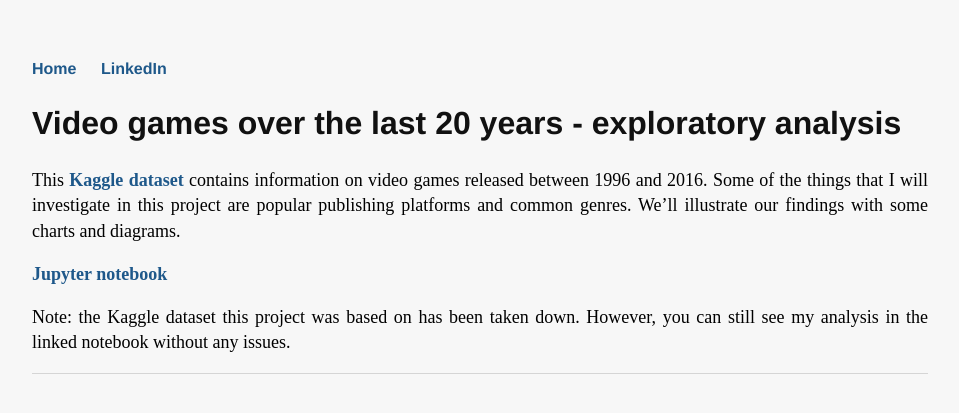
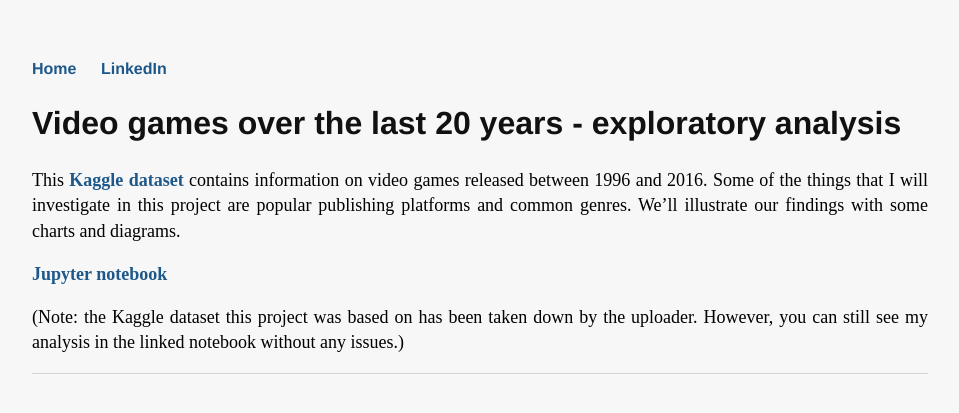
Before and after one commit to h2kh/h2kh.github.io, a Jekyll site: the page built from _posts/2019-06-06-game-analysis.md, in a window 1280 px wide. Shown: the top 413 px of the page, without its empty margins (160-1119 px from the left). Built offline with Jekyll 4.4.1, drawn with Linux system fonts in a browser that asks for light colours.

Commit message:
Update 2019-06-06-game-analysis.md

```diff
--- a/_posts/2019-06-06-game-analysis.md
+++ b/_posts/2019-06-06-game-analysis.md
@@ -9,4 +9,4 @@
 
 **[Jupyter notebook](https://nbviewer.jupyter.org/github/h2kh/video_game_exploratory/blob/master/game-analysis.ipynb)**
 
-Note: the Kaggle dataset this project was based on has been taken down. However, you can still see my analysis in the linked notebook without any issues.
+(Note: the Kaggle dataset this project was based on has been taken down by the uploader. However, you can still see my analysis in the linked notebook without any issues.)
```
